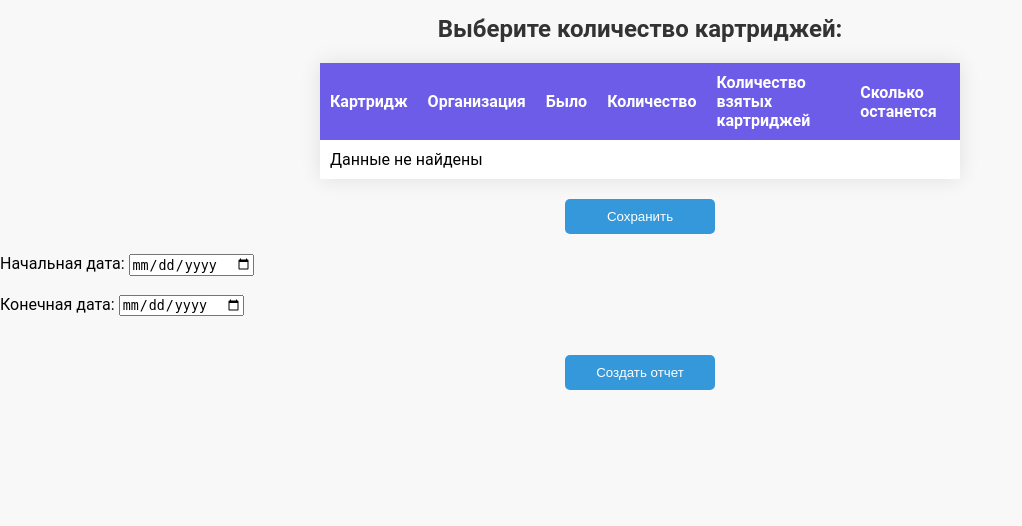
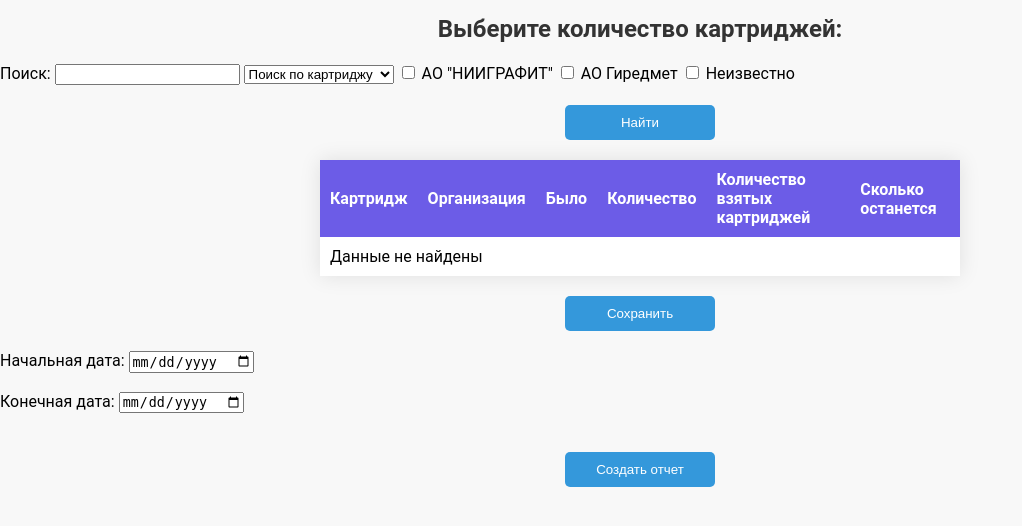
Before and after one commit to sicksilence/rosatom, a Flask app: page / in a window 1280 px wide. Shown: the part 104-630 px from the top of the page, without its empty margins (0-1022 px from the left). Run offline with Flask 3, Linux system fonts and the light colour scheme.

Commit message:
УСПЕШНЫЙ УСПЕХ

```diff
--- a/app.py
+++ b/app.py
@@ -14,6 +14,23 @@ if not os.path.exists(chosen_folder):
 reports_folder = "отчеты"
 if not os.path.exists(reports_folder):
     os.makedirs(reports_folder)
+
+# Загрузка данных из Excel-файла
+def load_data():
+    try:
+        df = pd.read_excel("список_картриджей.xlsx")
+        return df
+    except Exception as e:
+        print("Ошибка чтения файла Excel:", e)
+        return None
+
+# Поиск по картриджу
+def search_by_cartridge(df, query):
+    return df[df['Картридж'].str.contains(query, case=False)]
+
+# Поиск по количеству
+def search_by_quantity(df, query):
+    return df[df['Количество'].astype(str).str.contains(query)]
 
 @app.route('/')
 def index():
@@ -88,5 +105,34 @@ def create_report():
     except Exception as e:
         return f"Произошла ошибка при создании отчета: {e}"
 
+def search_by_quantity_exact(df, quantity):
+    return df[df['Количество'] == int(quantity)]
+
+@app.route('/search', methods=['POST'])
+def search():
+    try:
+        search_query = request.form['search_query']
+        search_type = request.form['search_type']
+
+        df = pd.read_excel("список_картриджей.xlsx")
+        df.columns = ['Картридж', 'Организация', 'Количество', 'Было']  # Обновляем названия столбцов
+
+        if search_type == 'cartridge':
+            result_df = search_by_cartridge(df, search_query)
+        elif search_type == 'quantity':
+            result_df = search_by_quantity_exact(df, search_query)  # Используем точный поиск по количеству
+        else:
+            return "Неверный тип поиска."
+
+        # Фильтрация по организациям
+        organization_filter = request.form.getlist('organization_filter')
+        if organization_filter:
+            result_df = result_df[result_df['Организация'].isin(organization_filter)]
+
+        data = result_df.to_dict(orient='records')
+        return render_template('index.html', data=data)
+    except Exception as e:
+        return f"Произошла ошибка при поиске: {e}"
+
 if __name__ == '__main__':
     app.run(debug=True)
--- a/templates/index.html
+++ b/templates/index.html
@@ -29,7 +29,21 @@
         <img id="top-left-image" src="{{ url_for('static',filename='styles/logo.png') }}">
     </header>
     <h2>Выберите количество картриджей:</h2>
-
+    <form action="/search" method="post">
+        <label for="search_query">Поиск:</label>
+        <input type="text" id="search_query" name="search_query">
+        <select name="search_type" id="search_type">
+            <option value="cartridge">Поиск по картриджу</option>
+            <option value="quantity">Поиск по количеству</option>
+        </select>
+        <input type="checkbox" id="org_niigrafit" name="organization_filter" value="АО &quot;НИИГРАФИТ&quot;">
+        <label for="org_niigrafit">АО "НИИГРАФИТ"</label>
+        <input type="checkbox" id="org_giredmet" name="organization_filter" value="АО Гиредмет">
+        <label for="org_giredmet">АО Гиредмет</label>
+        <input type="checkbox" id="org_unknown" name="organization_filter" value="неизвестно">
+        <label for="org_unknown">Неизвестно</label>
+        <input type="submit" value="Найти">
+    </form>
     <form action="/submit" method="post">
         <table>
             <thead>
```
